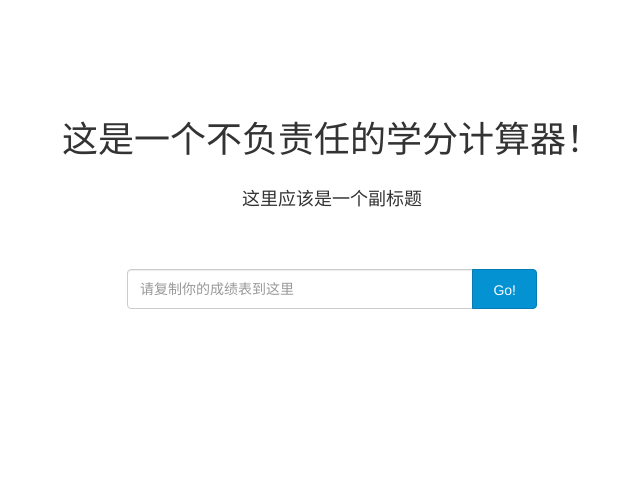
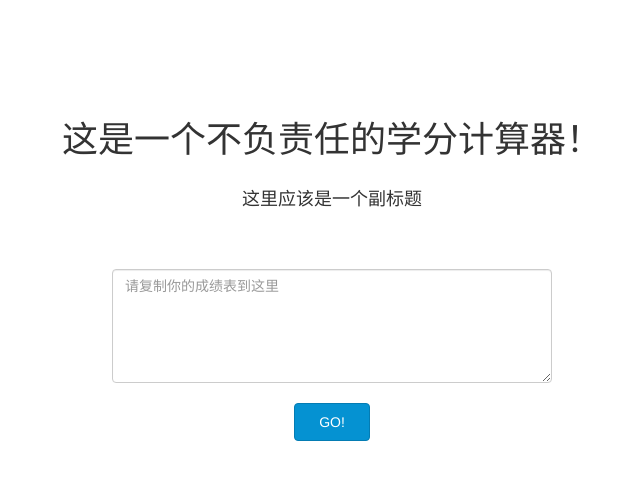
Before and after one commit to edwardvon/GPA-Calculator, a Django app: page / in a window 1280 px wide. Shown: the top 480 px of the page, without its empty margins (308-948 px from the left). Run offline with Django 3.2, Linux system fonts and the light colour scheme; parts of the project's set-up code (start-up, migrations or seed data) failed here and were passed over; some libraries are stand-ins or nearby versions.

Commit message:
主页输入框改成textarea

```diff
--- a/score_counter/counter/static/css/style.css
+++ b/score_counter/counter/static/css/style.css
@@ -25,11 +25,18 @@ body{
     .sub_title{
         margin-top: 30px;
     }
+    .index-input{
+        width: 100%;
+        padding-right: 0px;
+        padding-left: 0px;
+    }
 }
 
 @media (min-width: 1200px) {
     .index-input{
         width: 100%;
+        padding-right: 0px;
+        padding-left: 0px;
     }
 }
 .container{
@@ -48,12 +55,13 @@ body{
 .input-form{
     height: 40px;
     font-size: 14px;
+    margin-bottom: 10px;
     /*box-shadow: 0px 0px 15px 0px rgba(41, 43, 51, 0.25);*/
 }
 
 .website-submit{
-    height: 40px;
-    padding: 10px 20px;
+    padding: 8px 24px;
+    margin-top: 10px;
     background-color: #0592d2;
     border-color: #047cb3;
 }
--- a/score_counter/counter/templates/index.html
+++ b/score_counter/counter/templates/index.html
@@ -29,11 +29,9 @@
         <form class="form col-md-6 col-md-offset-3" action="{% url 'counter:submit' %}" method="POST">
             {% csrf_token %}
             <div class="col-lg-6 index-input">
-                <div class="input-group" style="display: inline-table;">
-                  <input type="text" name="content" class="form-control input-form" placeholder="请复制你的成绩表到这里">
-                  <span class="input-group-btn">
-                    <button id="next" class="btn btn-primary website-submit" type="submit">Go!</button>
-                  </span>
+                <textarea name="content" class="form-control input-form" placeholder="请复制你的成绩表到这里" rows="5"></textarea>
+                <button id="next" class="btn btn-primary website-submit" type="submit">GO!</button>
+
                 </div><!-- /input-group -->
               </div><!-- /.col-lg-6 -->
         </form>
--- a/score_counter/counter/views.py
+++ b/score_counter/counter/views.py
@@ -17,7 +17,8 @@ def submit(request):
     #成绩单内容获取，并分割，内容中主要存在空格和制表符\t
     gpa_content = request.POST['content']
     #大学英语中“A level”的空格会影响分割
-    gpa_content = gpa_content.replace(' level','level').replace(':','\t').replace('\t',' ')
+    gpa_content = gpa_content.replace(' level','level').replace(':','\t').replace('\r',' ')\
+        .replace('\t',' ').replace('\n',' ')
     gpa_content = gpa_content.split(' ')
     #粗略判断内容是否为成绩表，否则提示error
     try:
```
